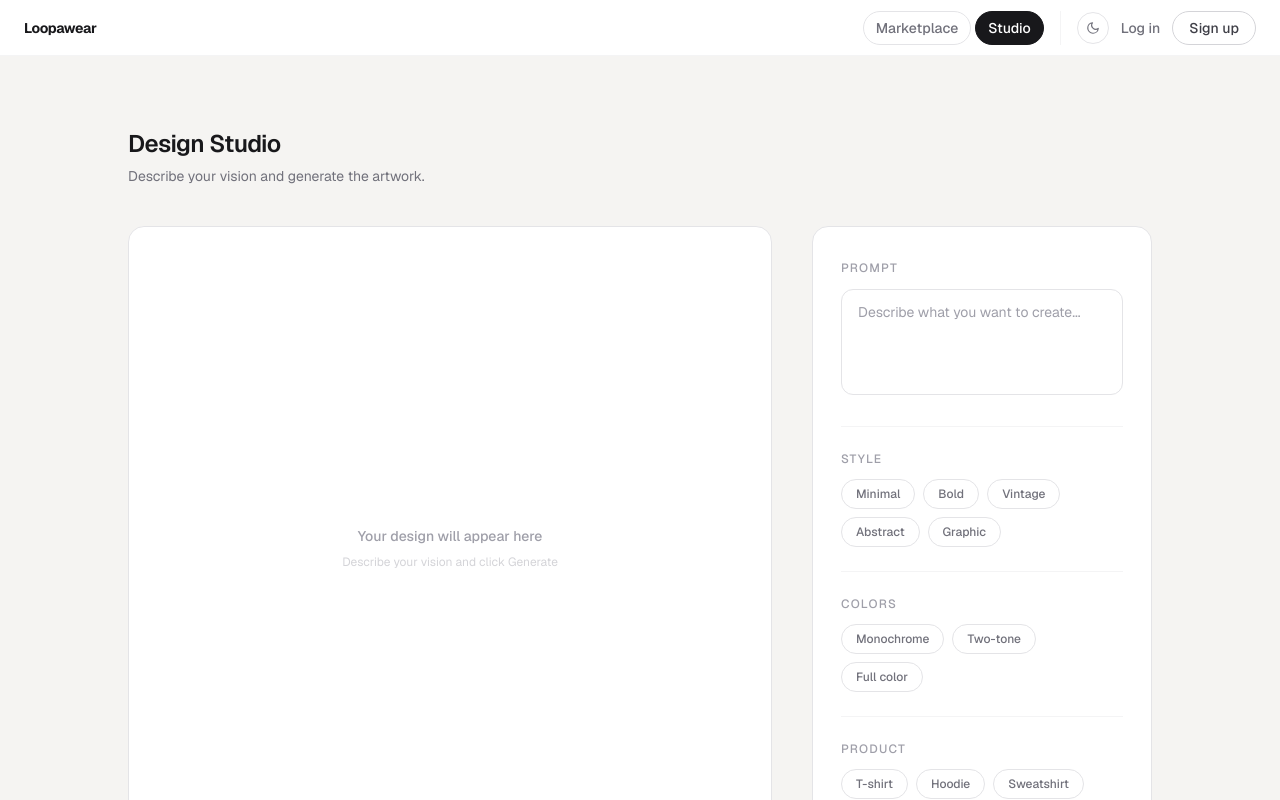
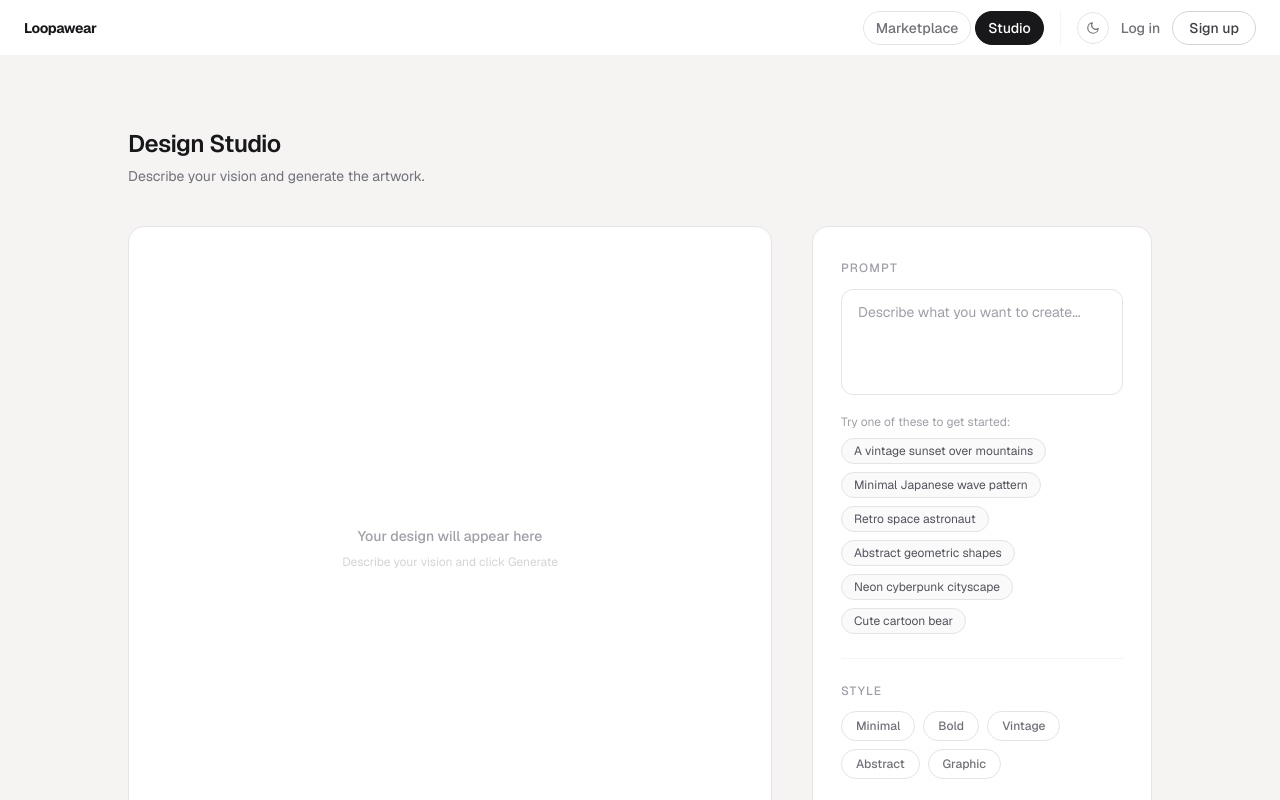
Before and after one commit to weversmat-loopa/Loopawear3, a Next.js app: page /generate in a window 1280 px wide. Shown: the top 800 px of the page. Built offline with nearby package versions, Linux system fonts and the light colour scheme; no server answers.

Commit message:
feat(studio): add example prompt chips for first-time users

```diff
--- a/src/app/generate/GenerateStudio.tsx
+++ b/src/app/generate/GenerateStudio.tsx
@@ -8,6 +8,15 @@ import { saveDraft } from "./actions";
 const PRODUCT_TYPES = ["T-shirt", "Hoodie", "Sweatshirt", "Tote bag"] as const;
 const STYLE_MOODS = ["Minimal", "Bold", "Vintage", "Abstract", "Graphic"] as const;
 const COLOR_PALETTES = ["Monochrome", "Two-tone", "Full color"] as const;
+
+const EXAMPLE_PROMPTS = [
+  "A vintage sunset over mountains",
+  "Minimal Japanese wave pattern",
+  "Retro space astronaut",
+  "Abstract geometric shapes",
+  "Neon cyberpunk cityscape",
+  "Cute cartoon bear",
+] as const;
 
 type ProductType = (typeof PRODUCT_TYPES)[number] | null;
 type StyleMood = (typeof STYLE_MOODS)[number] | null;
@@ -57,6 +66,13 @@ export default function GenerateStudio({
   );
   const [designId, setDesignId] = useState<string | null>(initialDesignId);
   const [saveState, setSaveState] = useState<SaveState>({ status: "idle" });
+  // Tracks whether the user has typed in the textarea (vs. picked a
+  // chip or arrived with a pre-filled initial prompt). Drives the
+  // visibility of the example chips: shown only while the user is
+  // still in "discovery mode".
+  const [userHasTypedPrompt, setUserHasTypedPrompt] = useState(
+    initialPrompt.length > 0
+  );
 
   const isWorking =
     saveState.status === "saving" || saveState.status === "generating";
@@ -75,6 +91,7 @@ export default function GenerateStudio({
     setColorPalette(null);
     setDesignId(null);
     setSaveState({ status: "idle" });
+    setUserHasTypedPrompt(false);
   }
 
   async function handleGenerate(id: string) {
@@ -302,11 +319,34 @@ export default function GenerateStudio({
                   value={prompt}
                   onChange={(e) => {
                     setPrompt(e.target.value);
+                    setUserHasTypedPrompt(true);
                     resetSaveState();
                   }}
                   placeholder="Describe what you want to create..."
                   className="mt-2.5 w-full resize-none rounded-xl border border-zinc-200 bg-white px-4 py-3 text-sm text-zinc-900 placeholder:text-zinc-400 outline-none transition-colors focus:border-violet-400/60 dark:border-zinc-700 dark:bg-zinc-800 dark:text-zinc-100 dark:placeholder:text-zinc-500"
                 />
+                {!userHasTypedPrompt && (
+                  <div className="mt-3">
+                    <p className="text-xs text-zinc-400 dark:text-zinc-500">
+                      Try one of these to get started:
+                    </p>
+                    <div className="mt-2 flex flex-wrap gap-2">
+                      {EXAMPLE_PROMPTS.map((example) => (
+                        <button
+                          key={example}
+                          type="button"
+                          onClick={() => {
+                            setPrompt(example);
+                            resetSaveState();
+                          }}
+                          className="rounded-full border border-zinc-200 bg-zinc-50 px-3 py-1 text-xs text-zinc-600 transition-colors hover:border-zinc-300 hover:bg-white hover:text-zinc-900 dark:border-zinc-700 dark:bg-zinc-800 dark:text-zinc-400 dark:hover:border-zinc-500 dark:hover:bg-zinc-900 dark:hover:text-zinc-100"
+                        >
+                          {example}
+                        </button>
+                      ))}
+                    </div>
+                  </div>
+                )}
               </div>
 
               <div className="border-t border-zinc-100 pt-6 dark:border-zinc-800">
```
